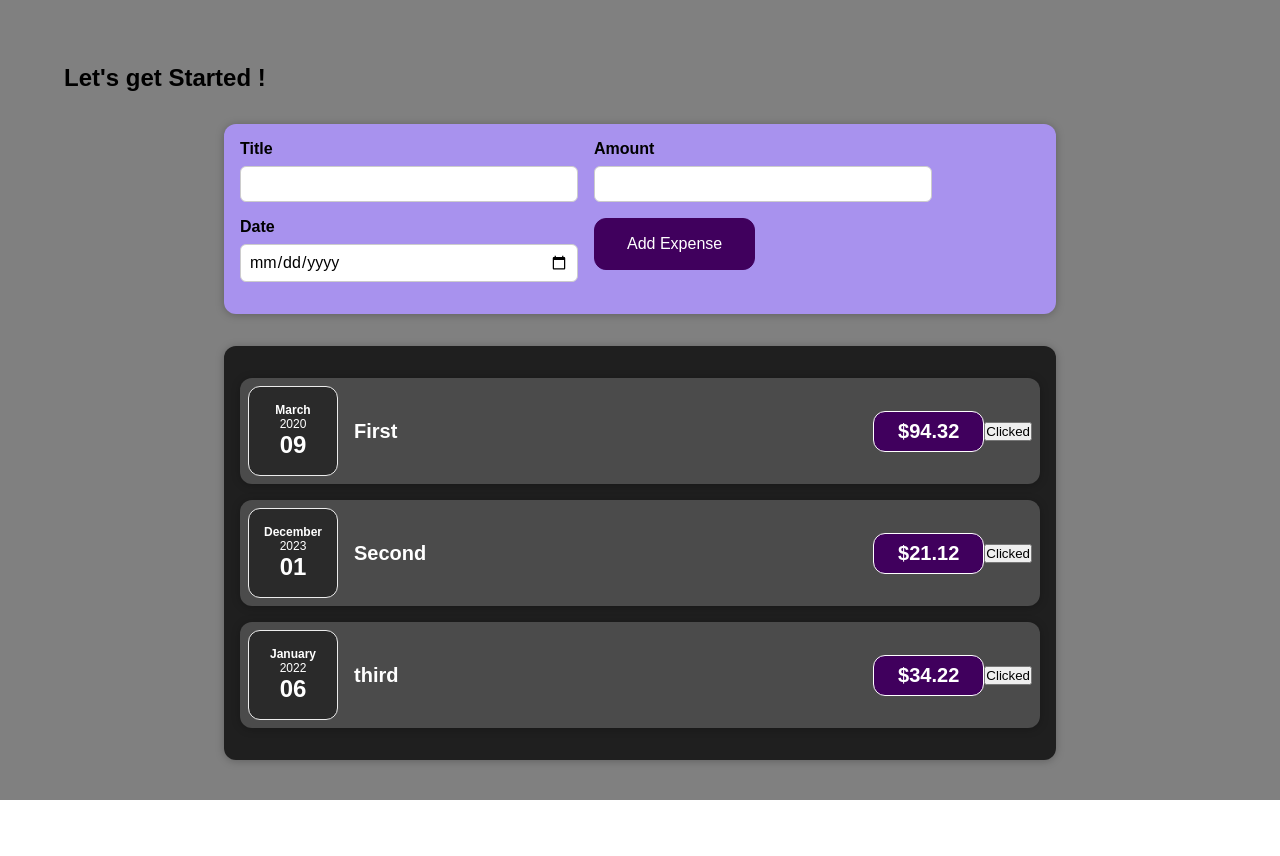
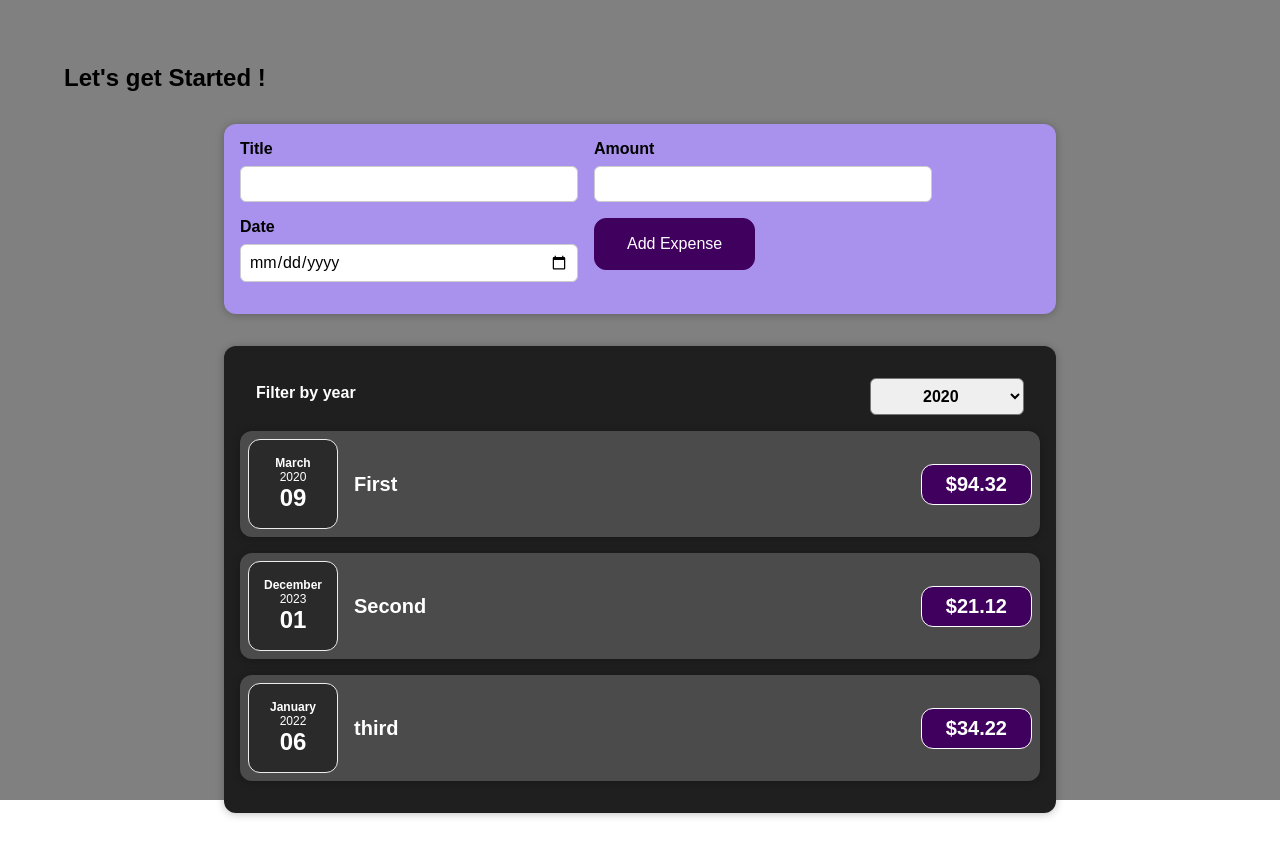
Before and after one commit to wahab315/Expense_List, a React (Create React App) app: page / in a window 1280 px wide. Shown: the top 856 px of the page. Built offline with nearby package versions, Linux system fonts and the light colour scheme.

Commit message:
new ocde

```diff
--- a/src/App.js
+++ b/src/App.js
@@ -1,8 +1,8 @@
+import { useState } from "react";
 import "./App.css";
 import { ExpenseItem, Expenses, NewExpense } from "./components";
 
-function App() {
-  const expenses = [
+const DUMMY__EXPENSES = [
   {
     id: "1",
     title: "First",
@@ -23,8 +23,13 @@
   },
 ];
 
+function App() {
+  const [expenses, setExpenses] = useState(DUMMY__EXPENSES);
   const addExpenseHandler = (expense) => {
-    console.log(expense);
+    // setExpenses([expense, ...expenses]);
+    setExpenses((prevExpenses) => {
+      return [expense, ...prevExpenses];
+    });
   };
 
   return (
--- a/src/components/ExpenseItem/ExpenseItem.jsx
+++ b/src/components/ExpenseItem/ExpenseItem.jsx
@@ -5,22 +5,14 @@
 import Card from "../card/Card";
 
 const ExpenseItem = (props) => {
-  // let title = props.title;
-  const [title, setTitle] = useState(props.title);
-  const clickHandler = () => {
-    // title = "Uppdate !";
-    setTitle("Updated !");
-    console.log(title);
-  };
   return (
     <>
       <Card className="expense-item">
         <ExpenseDate date={props.date} />
         <div className="expense-item__description">
-          <h2>{title}</h2>
+          <h2>{props.title}</h2>
           <div className="expense-item__price">${props.amount}</div>
         </div>
-        <button onClick={clickHandler}> Clicked</button>
       </Card>
     </>
   );
--- a/src/components/expenses/Expenses.jsx
+++ b/src/components/expenses/Expenses.jsx
@@ -1,27 +1,34 @@
-import React from "react";
+import React, { useState } from "react";
 import "./Expenses.css";
 import ExpenseItem from "../expenseItem/ExpenseItem";
 import Card from "../card/Card";
+import ExpensesFilter from "../expenssFilter/ExpensesFilter";
 
 const Expenses = (props) => {
+  const [filteredYear, setFilteredYear] = useState("2020");
+
+  const filterChangeHandler = (selectYear) => {
+    setFilteredYear(selectYear);
+  };
+
   return (
     <>
       <Card className="expenses">
-        <ExpenseItem
-          title={props.items[0].title}
-          amount={props.items[0].amount}
-          date={props.items[0].date}
+        {props.items.map((expense) => {})}
+
+        <ExpensesFilter
+          selected={filteredYear}
+          onChangeFilter={filterChangeHandler}
         />
-        <ExpenseItem
-          title={props.items[1].title}
-          amount={props.items[1].amount}
-          date={props.items[1].date}
-        />
-        <ExpenseItem
-          title={props.items[2].title}
-          amount={props.items[2].amount}
-          date={props.items[2].date}
-        />
+
+        {props.items.map((expense) => (
+          <ExpenseItem
+            key={expense.id}
+            title={expense.title}
+            amount={expense.amount}
+            date={expense.date}
+          />
+        ))}
       </Card>
     </>
   );
--- /dev/null
+++ b/src/components/expenssFilter/ExpensesFilter.css
@@ -0,0 +1,24 @@
+.expenses-filter {
+  color: white;
+  padding: 0 1rem;
+}
+
+.expenses-filter__control {
+  display: flex;
+  width: 100%;
+  align-items: center;
+  justify-content: space-between;
+  margin: 1rem 0;
+}
+
+.expenses-filter label {
+  font-weight: bold;
+  margin-bottom: 0.5rem;
+}
+
+.expenses-filter select {
+  font: inherit;
+  padding: 0.5rem 3rem;
+  font-weight: bold;
+  border-radius: 6px;
+}
--- /dev/null
+++ b/src/components/expenssFilter/ExpensesFilter.jsx
@@ -0,0 +1,25 @@
+import React from "react";
+
+import "./ExpensesFilter.css";
+
+const ExpensesFilter = (props) => {
+  const dropdownChangeHandler = (event) => {
+    props.onChangeFilter(event.target.value);
+  };
+
+  return (
+    <div className="expenses-filter">
+      <div className="expenses-filter__control">
+        <label>Filter by year</label>
+        <select value={props.selected} onChange={dropdownChangeHandler}>
+          <option value="2022">2022</option>
+          <option value="2021">2021</option>
+          <option value="2020">2020</option>
+          <option value="2019">2019</option>
+        </select>
+      </div>
+    </div>
+  );
+};
+
+export default ExpensesFilter;
```
Lines whose indentation alone changed are shown as unchanged.
